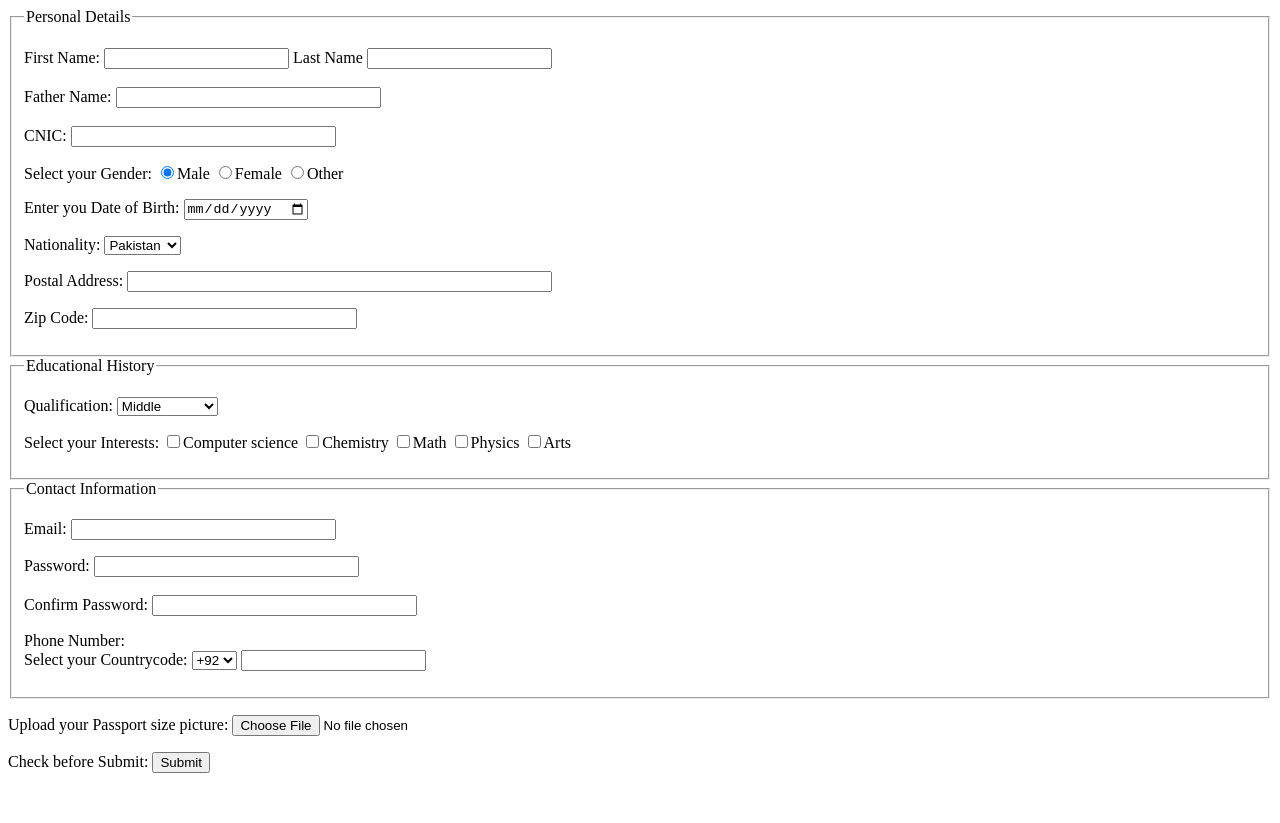
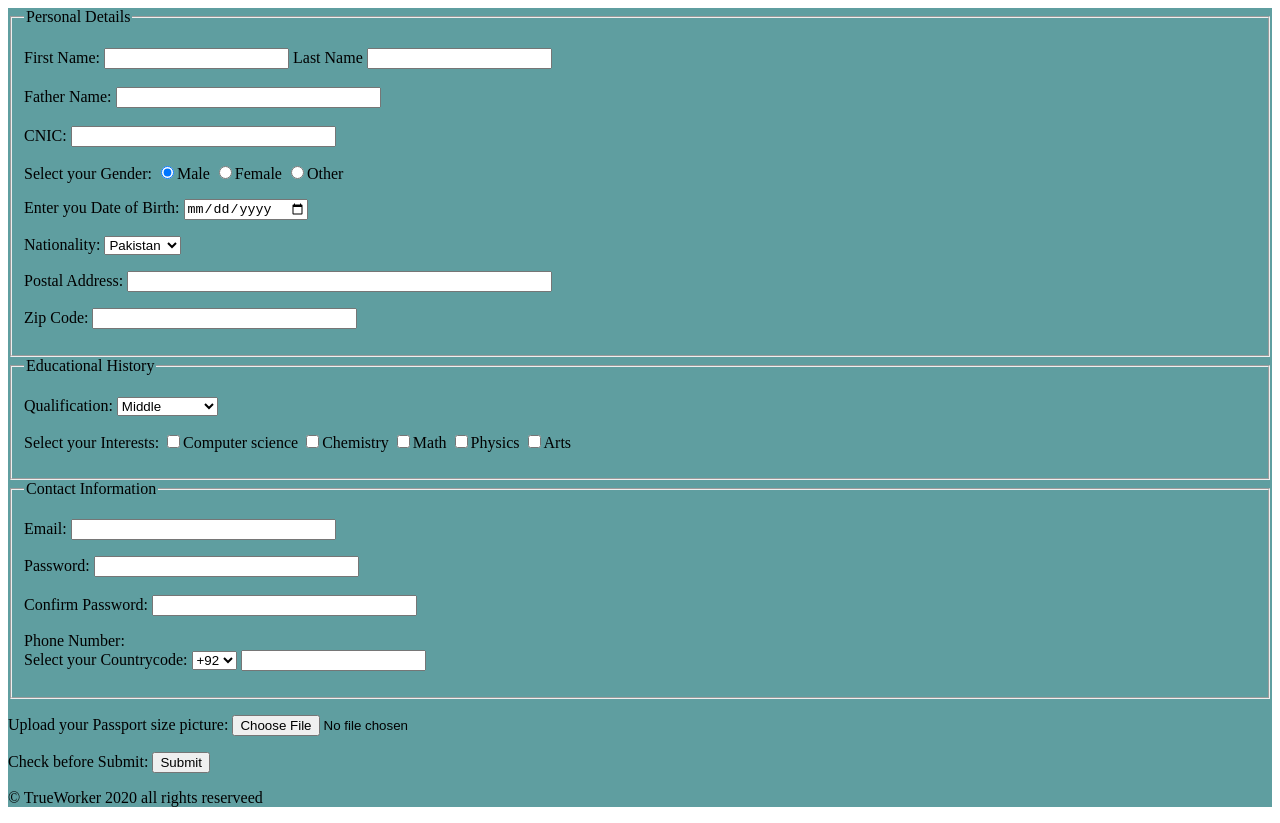
Before and after one commit to waqasjutt11/Application-form, a plain HTML site: page online-admission-form.html in a window 1280 px wide. Before the commit the page ends 800 px from the top, so only its background shows below. Drawn offline with Linux system fonts and the light colour scheme.

Commit message:
updated-after-div-element

```diff
--- a/online-admission-form.html
+++ b/online-admission-form.html
@@ -7,6 +7,7 @@
 </head>
 <body>
     <form action="http://www.example.com/signup.php" method="GET">
+        <div style="background-color: cadetblue;">
         <fieldset>
             <legend>Personal Details</legend>
         <p>
@@ -80,6 +81,7 @@
                 <input type="checkbox" name="interests" value="arts">Arts
             </p>
         </fieldset>
+
         <fieldset>
             <legend>
                 Contact Information
@@ -92,7 +94,7 @@
                 Password:
                 <input type="password" name="password" maxlength="15" size="30" required />
                 <br />
-                <br /> Confirm Password:
+                <br />Confirm Password:
                 <input type="password" name="password" maxlength="15" size="30" required/>
 
             </p>
@@ -118,6 +120,7 @@
         </p>
 
     </form>
-
+    <p>&copy; TrueWorker 2020 all rights reserveed </p>
+</div>
 </body>
 </html>
```
